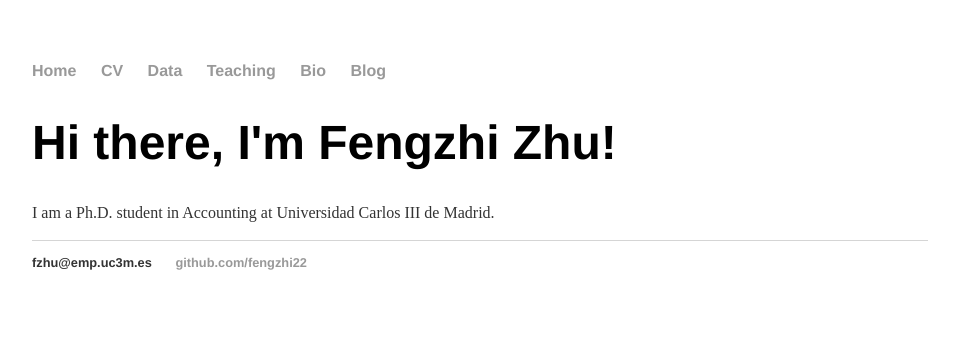
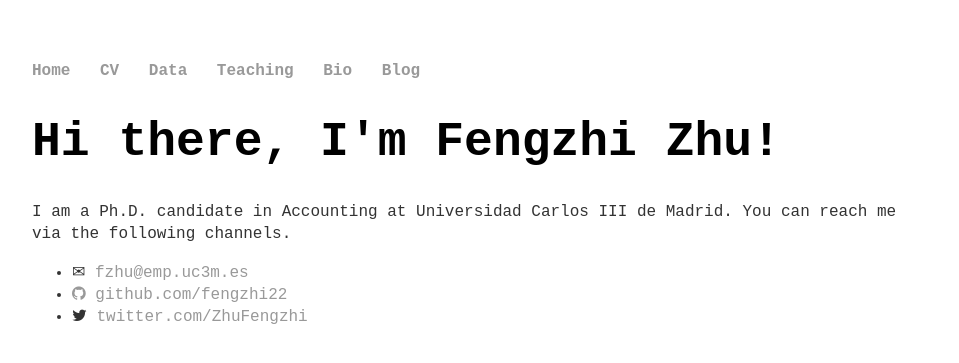
Before and after one commit to fengzhi22/fengzhi22.github.io, a Jekyll site: the page built from index.html, in a window 1280 px wide. Shown: the top 363 px of the page, without its empty margins (160-1119 px from the left). Built offline with Jekyll 4.4.1, drawn with Linux system fonts in a browser that asks for light colours.

Commit message:
addressed #5 completely and #6 partially (font)

```diff
--- a/_layouts/default.html
+++ b/_layouts/default.html
@@ -4,7 +4,7 @@
     <title>{{ page.title }}</title>
 
     <link rel="stylesheet" type="text/css" href="/css/main.css">
-
+    <link rel="stylesheet" href="https://cdnjs.cloudflare.com/ajax/libs/font-awesome/4.7.0/css/font-awesome.min.css">
   </head>
 
 
@@ -25,12 +25,6 @@
 
 </div>
 
-  <footer>
-   <ul>
-   <li>fzhu@emp.uc3m.es</li>
-   <li><a href="https://github.com/fengzhi22">github.com/fengzhi22</a></li>
-   </ul>
-  </footer>
   </body>
 
 </html>
--- a/bio/index.html
+++ b/bio/index.html
@@ -5,6 +5,6 @@ title: Bio
 
 		<div class="bio">
 			<h1>Bio</h1>
-			<p>Fengzhi Zhu is a Ph.D. student in Accounting at the Universidad Carlos III de Madrid. Her research focuses on narrative disclosure, accounting conservatism and corporate social responsibility in corporate financial reporting. Latest working paper examines firms' level of accounting conservatism reflected in textual disclosure and its consistency with numeric disclosure. As a supporter of open science with special interest in coding, she likes collecting openly accessible data via internet and sharing analysis via data visualization tools. She enjoys business simulation and role-playing video games in free time. She received a Bachelor's Degree in Finance and Accounting in 2017 and a Master's Degree in Business and Finance in 2019, both from Universidad Carlos III de Madrid. </p>
+			<p>Fengzhi Zhu is a Ph.D. candidate in Accounting at the Universidad Carlos III de Madrid. Her research focuses on narrative disclosure, accounting conservatism and corporate social responsibility in corporate financial reporting. Latest working paper examines firms' level of accounting conservatism reflected in textual disclosure and its consistency with numeric disclosure. As a supporter of open science with special interest in coding, she likes collecting openly accessible data via internet and sharing analysis via data visualization tools. She enjoys business simulation and role-playing video games in free time. She received a Bachelor's Degree in Finance and Accounting in 2017 and a Master's Degree in Business and Finance in 2019, both from Universidad Carlos III de Madrid. </p>
 
 		</div>
--- a/css/main.css
+++ b/css/main.css
@@ -3,15 +3,15 @@ body { margin: 60px auto; width: 70%; }
 a { text-decoration: none; color: #999; }
 a:hover { text-decoration: underline; }
 
-p, ul { font-size: 1em; line-height: 1.4em; color: #333; }
+p, ul { font-size: 1em; font-family: "Courier New", Courier, monospace; line-height: 1.4em; color: #333; }
 
-h1, h2, h3, h4 { font-family: 'Helvetica', 'Arial', 'Sans-Serif'; }
+h1, h2, h3, h4 { font-family: "Courier New", Courier, monospace; }
 h1 { font-size: 3em;  }
 h2 { font-size: 2.7em; }
 h3 { font-size: 2.3em; }
 h4 { font-size: 1.9em; }
 
-nav ul, footer ul { font-size: 1em; font-family: 'Helvetica', 'Arial', 'Sans-Serif'; padding: 0px; list-style: none; font-weight: bold; }
+nav ul, footer ul { font-size: 1em; font-family: "Courier New", Courier, monospace; padding: 0px; list-style: none; font-weight: bold; }
 nav ul li, footer ul li { display: inline; margin-right: 20px; }
 
 footer { border-top: 1px solid #d5d5d5; font-size: .8em; }
@@ -24,6 +24,4 @@ ul.posts li { list-style: none; }
 .cv { margin: 0px 0px 60px; }
 .cv h1 { font-size: 3em; }
 .cv h2 { font-size: 2em; }
-.cv address, .cv .download { font-family: 'Helvetica', 'Arial', 'Sans-Serif'; }
-.cv address, .cv p { font-size: 1.2em; }
-.cv .download { float: right; font-size: .8em; text-transform: uppercase; }
+.cv li, .cv .download, .cv p { font-family: "Courier New", Courier, monospace; }
--- a/index.html
+++ b/index.html
@@ -5,5 +5,12 @@ title: Fengzhi Zhu
 
 		<div class="blurb">
 			<h1>Hi there, I'm Fengzhi Zhu!</h1>
-			<p>I am a Ph.D. student in Accounting at Universidad Carlos III de Madrid. </p>
+			<p>I am a Ph.D. candidate in Accounting at Universidad Carlos III de Madrid. You can reach me via the following channels. </p>
+
+   <ul>
+   <li><span>&#9993;</span><a href="mailto:fzhu@emp.uc3m.es"> fzhu@emp.uc3m.es</li>
+   <li><i class="fa fa-github"></i><a href="https://github.com/fengzhi22"> github.com/fengzhi22</a></li>
+   <li><i class="fa fa-twitter"></i><a href="https://twitter.com/ZhuFengzhi"> twitter.com/ZhuFengzhi</a></li>
+   </ul>
+
 		</div>
```
Also changed, not shown: cv/index.html (+5 -3 lines).
